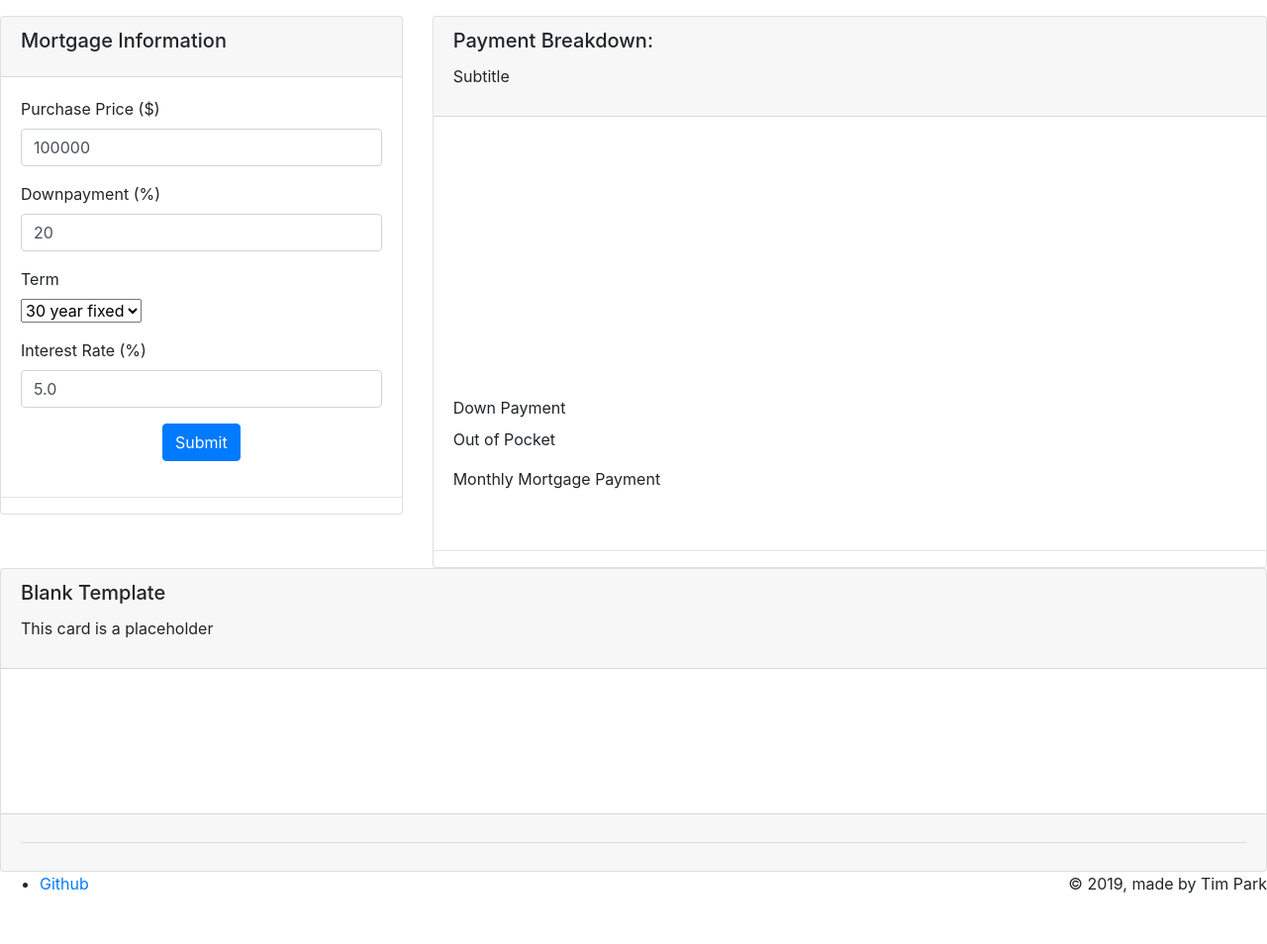
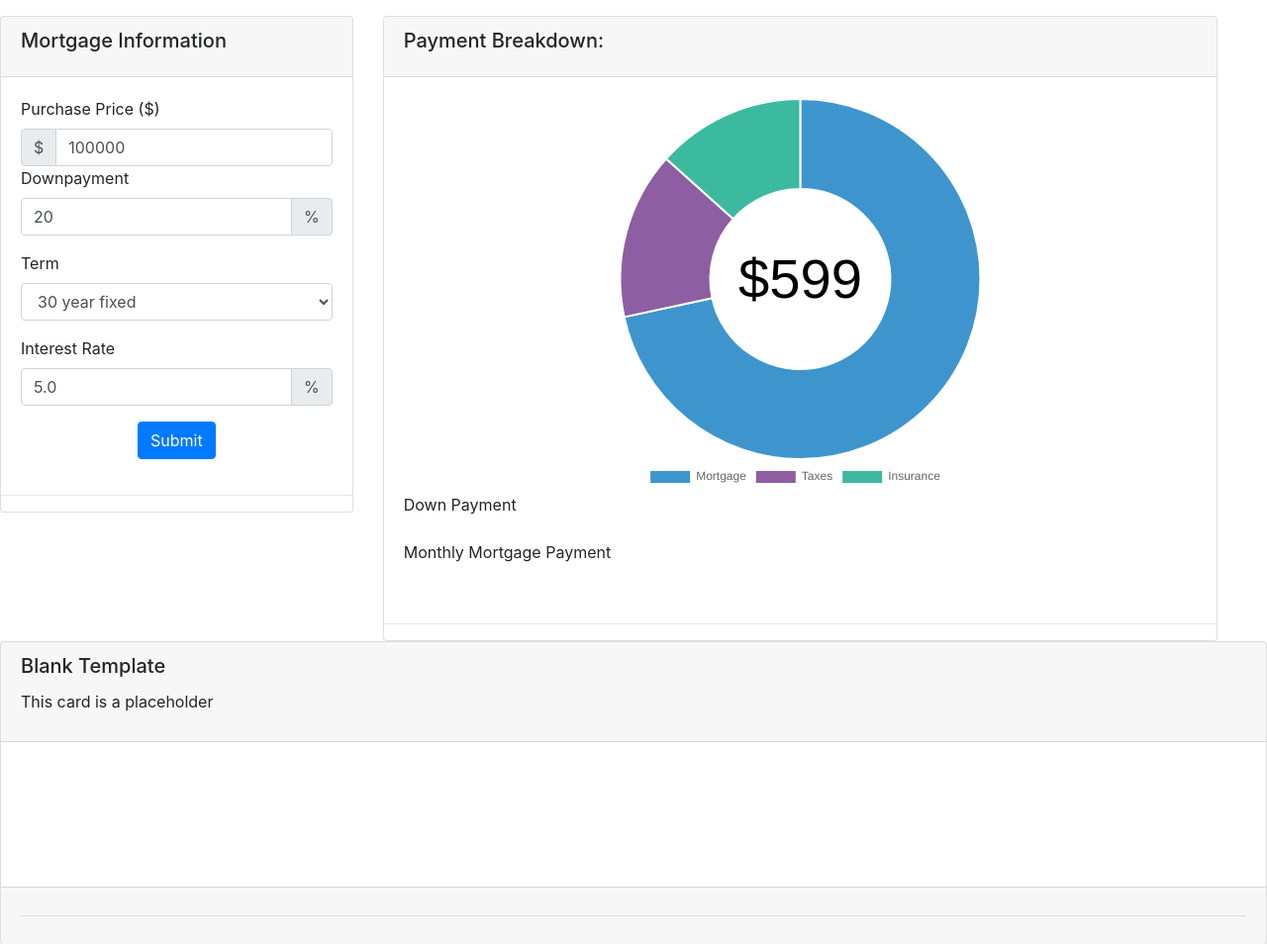
Before and after one commit to timpark0807/reinvestify, a Python web app: template realtoranalysis/templates/about.html in a window 1280 px wide. Shown: the part 72-1026 px from the top of the page at 99% size. Before the commit the page ends 975 px from the top, so only its background shows below. Run offline with Jinja, Linux system fonts and the light colour scheme; the template is opened without the code that fills it, so the values that code supplies are empty; a map, chart or similar area stays blank; some libraries are stand-ins or nearby versions.

Commit message:
form changes

```diff
--- a/realtoranalysis/templates/about.html
+++ b/realtoranalysis/templates/about.html
@@ -5,6 +5,7 @@
 <head>
     <script src="{{ url_for('static', filename='jquery.min.js') }}"></script>
     <script src="https://cdnjs.cloudflare.com/ajax/libs/Chart.js/2.3.0/Chart.min.js"> </script>
+    <script src="{{ url_for('static', filename='script1.js') }}"></script>
 </head>
 <!--BEGIN ROW-->
 
@@ -13,7 +14,7 @@
 
         <!--BEGIN MORTGAGE INPUT CARD-->
 
-            <div class="col-md-4">
+            <div class="col-auto mb-3">
                 <div class="card ">
 
 
@@ -33,28 +34,40 @@
 
                         <div class="row">
                             <div class="col-md-12">
-                                <div class="form-group ">
-                                    <label>Purchase Price ($)</label>
-                                    <input type="text" class="form-control" id="price_id" name="price" value="100000">
+
+                            <label>Purchase Price ($)</label>
+                              <div class="input-group">
+                                <div class="input-group-prepend">
+
+                                  <span class="input-group-text" id="inputGroupPrepend">$</span>
+                                </div>
+                                <input type="text" class="form-control" id="price_id" name="price" value="100000" aria-describedby="inputGroupPrepend" required>
+                              </div>
+
+                            </div>
+                        </div>
+
+
+                        <div class="row">
+                            <div class="col-md-12">
+                            <label>Downpayment</label>
+
+                                <div class="input-group mb-3">
+                                  <input type="text" class="form-control" id="down_payment_id" value="20" aria-label="Amount (to the nearest dollar)">
+                                  <div class="input-group-append">
+                                    <span class="input-group-text">%</span>
+                                  </div>
                                 </div>
                             </div>
                         </div>
 
-                        <div class="row">
-                            <div class="col-md-12">
-                                <div class="form-group">
-                                    <label>Downpayment (%)</label>
-                                    <input type="text" class="form-control" id="down_payment_id" value="20">
-                                </div>
-                            </div>
-                        </div>
 
                         <div class="row">
                             <div class="col-md-12">
                                 <div class="form-group">
                                     <label>Term</label>
                                     <br>
-                                    <select class="selectpicker" name="term_id" id="term_id" >
+                                    <select class="form-control" name="term_id" id="term_id" >
                                         <option value="30">30 year fixed</option>
                                         <option value="15">15 year fixed</option>
                                     </select>
@@ -63,7 +76,7 @@
                         alert( $(this).find(":selected").val() );
                     });
                 </script>
-                                    <!--<input type="text" class="form-control" id="term_id" name="input_term" placeholder="30">-->
+
                                 </div>
                             </div>
                         </div>
@@ -71,9 +84,13 @@
 
                         <div class="row">
                             <div class="col-md-12">
-                                <div class="form-group">
-                                    <label>Interest Rate (%)</label>
-                                    <input type="text" class="form-control" id="interest_rate_id" name="input_interest_rate" value="5.0">
+                            <label>Interest Rate</label>
+
+                                <div class="input-group mb-3">
+                                  <input type="text" class="form-control" id="interest_rate_id" name="input_interest_rate" value="5.0" aria-label="Amount (to the nearest dollar)">
+                                  <div class="input-group-append">
+                                    <span class="input-group-text">%</span>
+                                  </div>
                                 </div>
                             </div>
                         </div>
@@ -104,17 +121,14 @@
 
                     <div class="card-header">
                         <h5 class="card-title">Payment Breakdown:</h5>
-                        <p class="card-category">Subtitle</p>
                     </div>
 
                     <div class="card-body ">
+                        <canvas id="bar-chart" ></canvas>
 
-                    <div>
-                    <canvas id="mycanvas" width="256" height="256"></canvas>
-                    </div>
 
                     <label>Down Payment</label>
-                    <p id="down_payment_output">Out of Pocket</p>
+                    <p id="down_payment_output"></p>
 
                     <label>Monthly Mortgage Payment</label>
                     <p id="mortgage_payment_output"></p>
@@ -126,6 +140,8 @@
             </div>
 
         <!--END MORTGAGE OUTPUT CARD -->
+
+
         </div>
     </div>
 <!--END ROW-->
--- a/realtoranalysis/templates/calculator.html
+++ b/realtoranalysis/templates/calculator.html
@@ -55,12 +55,12 @@
                                 <div class="form-group">
                                     <label>Term</label>
                                     <br>
-                                    <select class="selectpicker" name="term_id" id="term_id" >
+                                    <select class="form-control" name="term_id" id="term_id" >
                                         <option value="30">30 year fixed</option>
                                         <option value="15">15 year fixed</option>
                                     </select>
                 <script type="text/javascript">
-                    $('selectpicker').on('change', function() {
+                    $('form-control').on('change', function() {
                         alert( $(this).find(":selected").val() );
                     });
                 </script>
```
